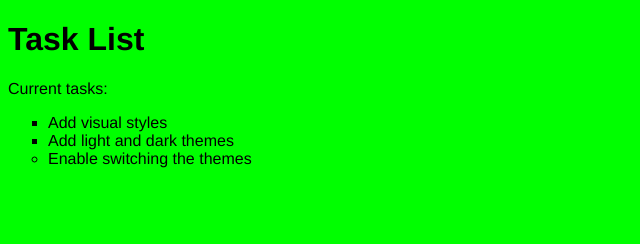
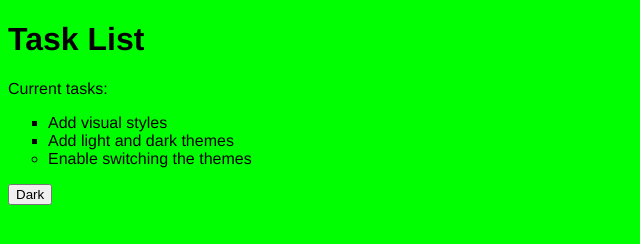
Before and after one commit to AkeelArshad/my-development-project-repo, a plain HTML site: page index.html in a window 1280 px wide. Shown: the whole page, without its empty margins (0-640 px from the left). Drawn offline with Linux system fonts and the light colour scheme.

Commit message:
Added a <button> element.

```diff
--- a/index.html
+++ b/index.html
@@ -15,6 +15,9 @@
     <li class="list">Add light and dark themes</li>
     <li>Enable switching the themes</li>
   </ul>
+  <div>
+    <button class="btn">Dark</button>
+  </div>
   <script src="app.js"></script>
   <noscript>You need to enable JavaScript to view the full site.</noscript>
 </body>
```
